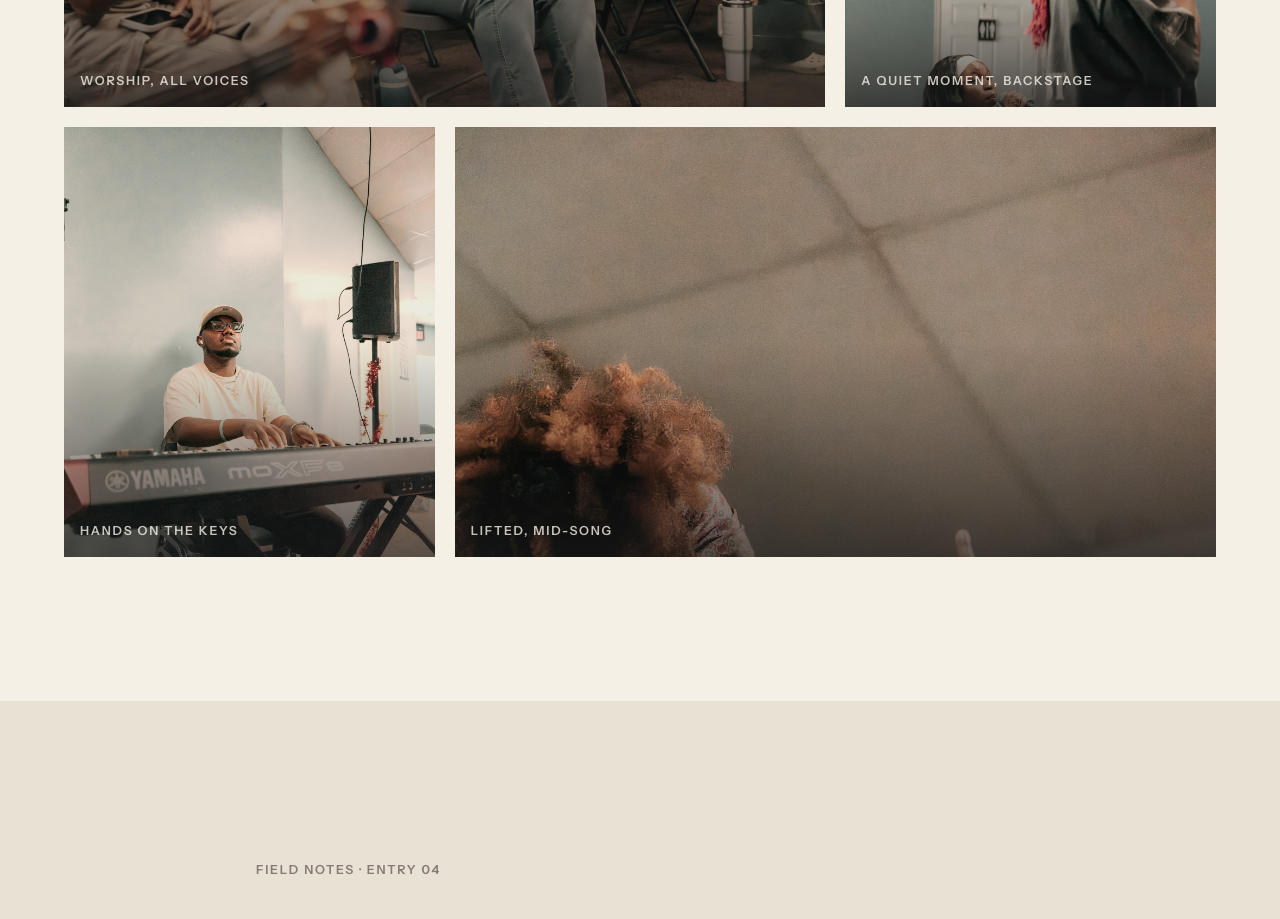
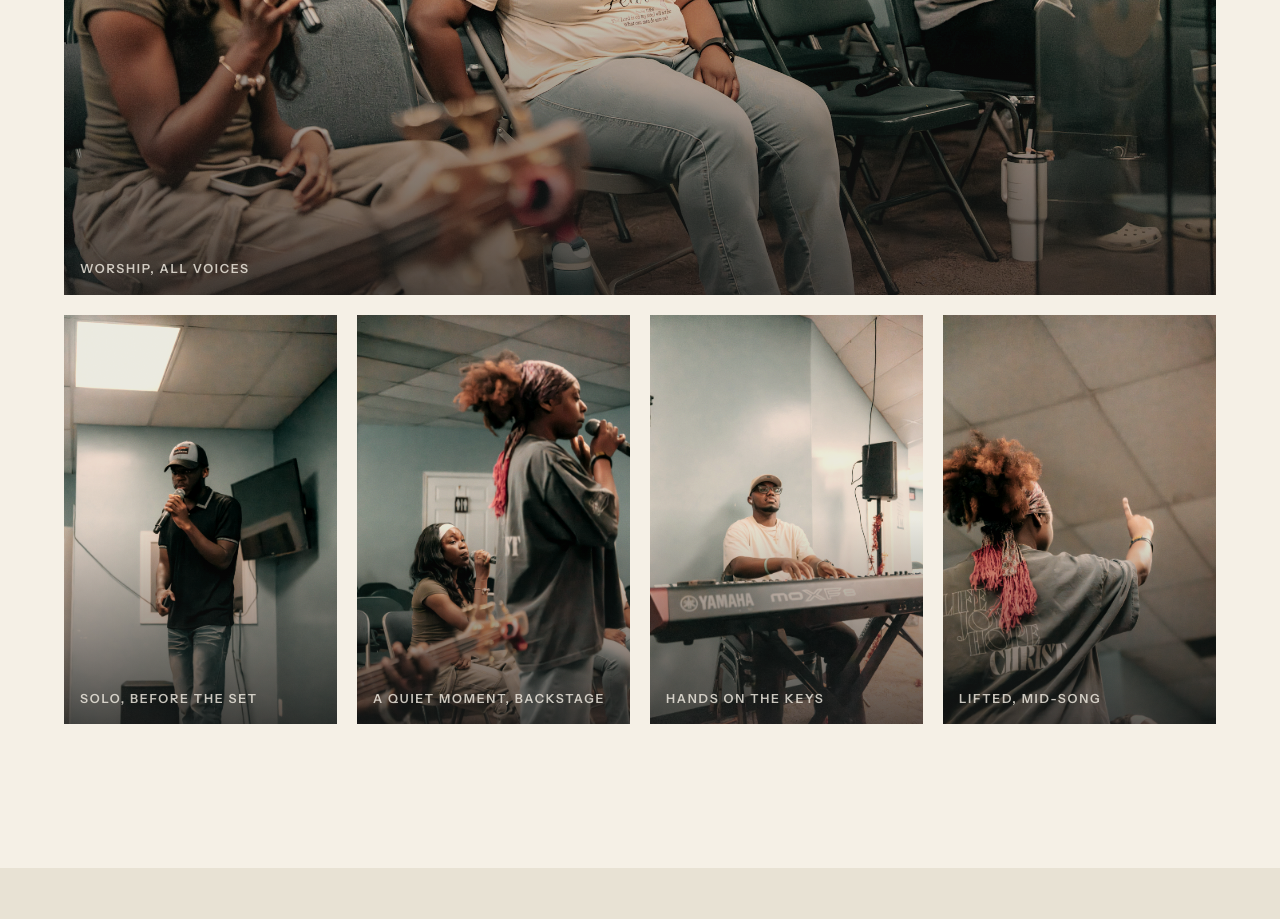
Before and after one commit to eayanwale/onevoice-website, a Next.js app: page / in a window 1280 px wide. Shown: the part 3580-4499 px from the top of the page. Built offline with nearby package versions, Linux system fonts and the light colour scheme.

Commit message:
fix: match visual-world grid aspect ratios to source photos

```diff
--- a/components/sections/VisualWorld.tsx
+++ b/components/sections/VisualWorld.tsx
@@ -1,37 +1,28 @@
 import DuotonePhoto from "@/components/DuotonePhoto";
 
-const TILES = [
-  {
-    src: "/images/visual-world-1.jpg",
-    label: "worship, all voices",
-    span: "col-span-6 row-span-4 sm:col-span-4",
-    objectPosition: "50% 30%",
-  },
-  {
-    src: "/images/visual-world-2.jpg",
-    label: "solo, before the set",
-    span: "col-span-3 row-span-2 sm:col-span-2",
-    objectPosition: "50% 25%",
-  },
-  {
-    src: "/images/visual-world-3.jpg",
-    label: "a quiet moment, backstage",
-    span: "col-span-3 row-span-2 sm:col-span-2",
-    objectPosition: "50% 20%",
-  },
-  {
-    src: "/images/visual-world-4.jpg",
-    label: "hands on the keys",
-    span: "col-span-2 row-span-3 sm:col-span-2",
-    objectPosition: "50% 30%",
-  },
-  {
-    src: "/images/visual-world-5.jpg",
-    label: "lifted, mid-song",
-    span: "col-span-4 row-span-3 sm:col-span-4",
-    objectPosition: "50% 15%",
-  },
+const FEATURE = {
+  src: "/images/visual-world-1.jpg",
+  label: "worship, all voices",
+};
+
+const PORTRAITS = [
+  { src: "/images/visual-world-2.jpg", label: "solo, before the set" },
+  { src: "/images/visual-world-3.jpg", label: "a quiet moment, backstage" },
+  { src: "/images/visual-world-4.jpg", label: "hands on the keys" },
+  { src: "/images/visual-world-5.jpg", label: "lifted, mid-song" },
 ];
+
+function Tile({ src, label }: { src: string; label: string }) {
+  return (
+    <div data-reveal className="relative h-full w-full overflow-hidden">
+      <DuotonePhoto src={src} alt={label} className="h-full w-full" />
+      <div className="pointer-events-none absolute inset-0 bg-gradient-to-t from-charcoal/70 via-transparent to-transparent" />
+      <span className="label-text absolute bottom-4 left-4 text-off-white/80">
+        {label}
+      </span>
+    </div>
+  );
+}
 
 export default function VisualWorld() {
   return (
@@ -41,21 +32,17 @@ export default function VisualWorld() {
           the visual world
         </div>
 
-        <div className="grid auto-rows-[110px] grid-cols-6 gap-4 sm:auto-rows-[130px] sm:gap-5">
-          {TILES.map((tile) => (
-            <div key={tile.src} data-reveal className={`relative ${tile.span}`}>
-              <DuotonePhoto
-                src={tile.src}
-                alt={tile.label}
-                objectPosition={tile.objectPosition}
-                className="h-full w-full"
-              />
-              <div className="pointer-events-none absolute inset-0 bg-gradient-to-t from-charcoal/70 via-transparent to-transparent" />
-              <span className="label-text absolute bottom-4 left-4 text-off-white/80">
-                {tile.label}
-              </span>
-            </div>
-          ))}
+        <div className="flex flex-col gap-4 sm:gap-5">
+          <div className="relative aspect-[3/2] w-full overflow-hidden">
+            <Tile src={FEATURE.src} label={FEATURE.label} />
+          </div>
+          <div className="grid grid-cols-2 gap-4 sm:grid-cols-4 sm:gap-5">
+            {PORTRAITS.map((tile) => (
+              <div key={tile.src} className="relative aspect-[2/3] overflow-hidden">
+                <Tile src={tile.src} label={tile.label} />
+              </div>
+            ))}
+          </div>
         </div>
       </div>
     </section>
```
